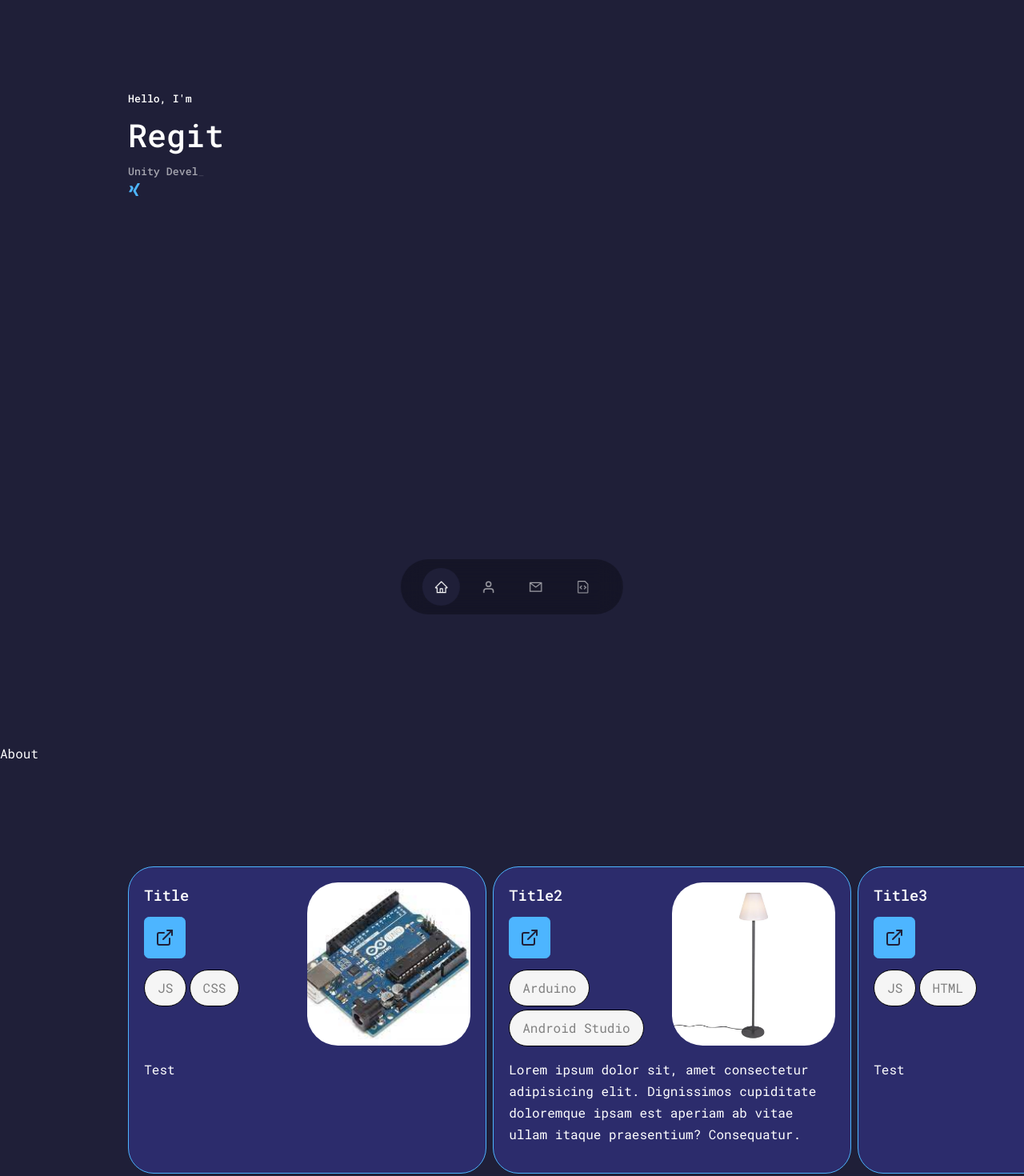
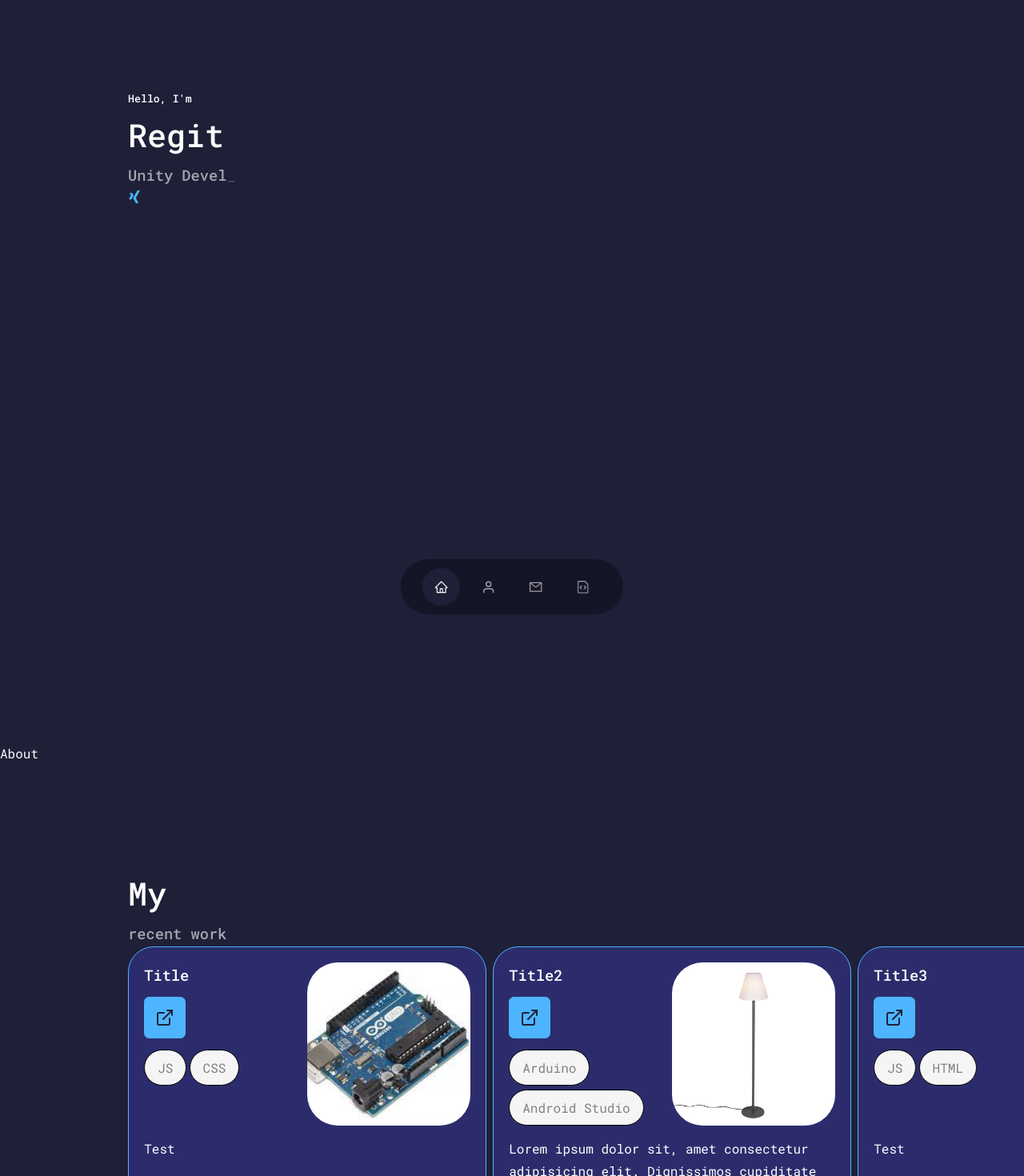
Before and after one commit to RegitGit/react-portfolio, a React (Create React App) app: page / in a window 1280 px wide. Shown: the top 1470 px of the page at 80% size. Built offline with nearby package versions, Linux system fonts and the light colour scheme.

Commit message:
added react intersection observer, now needs nice timing

```diff
--- a/package.json
+++ b/package.json
@@ -9,6 +9,7 @@
     "react": "^18.0.0",
     "react-dom": "^18.0.0",
     "react-icons": "^4.3.1",
+    "react-intersection-observer": "^9.1.0",
     "react-scripts": "5.0.0",
     "typed.js": "^2.0.12",
     "web-vitals": "^2.1.4"
--- a/src/components/header/Header.jsx
+++ b/src/components/header/Header.jsx
@@ -55,7 +55,7 @@ const Header = () => {
       <div className="container header__container">
         <h5 ref={el} className="typewriter typewriter-blink"></h5>
         <h1 ref={el2} className="typewriter-blink"></h1>
-        <h5 ref={el3} className="text-light typewriter-blink"></h5>
+        <h3 ref={el3} className="text-light typewriter-blink"></h3>
         <HeaderSocials/>
       </div>
     </header>
--- a/src/components/projects/Projects.jsx
+++ b/src/components/projects/Projects.jsx
@@ -4,6 +4,8 @@ import IMG1 from "./IMG1.jpg"
 import IMG2 from "./IMG2.jpg"
 import IMG3 from "./IMG3.jpg"
 import {FiExternalLink} from "react-icons/fi"
+import Typed from 'typed.js'
+import { useInView } from 'react-intersection-observer';
 
 const data = [
   {
@@ -32,8 +34,24 @@ const data = [
   },
 ]
 
+var firstTimeViewed = false;
 
 const Projects = () => {
+  const { ref, inView, entry } = useInView({
+    rootMargin: "50px",
+  });
+
+  if (inView && !firstTimeViewed) {
+    firstTimeViewed = true;
+
+    new Typed(entry.target, {
+      strings: ["My"],
+      startDelay: 1000,
+      typeSpeed: 100,
+      showCursor: false
+    });
+  }
+
   // Tag ordering
   let currentTag = "";
   function hideProjects(activeTag) {
@@ -78,6 +96,10 @@ const Projects = () => {
 
   return (
     <section id='projects'>
+      <div className='container'>
+        <h1 ref={ref} id='projects__title'></h1>
+        <h3 className='text-light'>recent work</h3>
+      </div>
       <div className='container projects__container'>
         {
           data.map(({id, image, title, explanation, tags, demo}) => {
```
Also changed, not shown: 1 other file (tests, documents, lock files or other folders).
